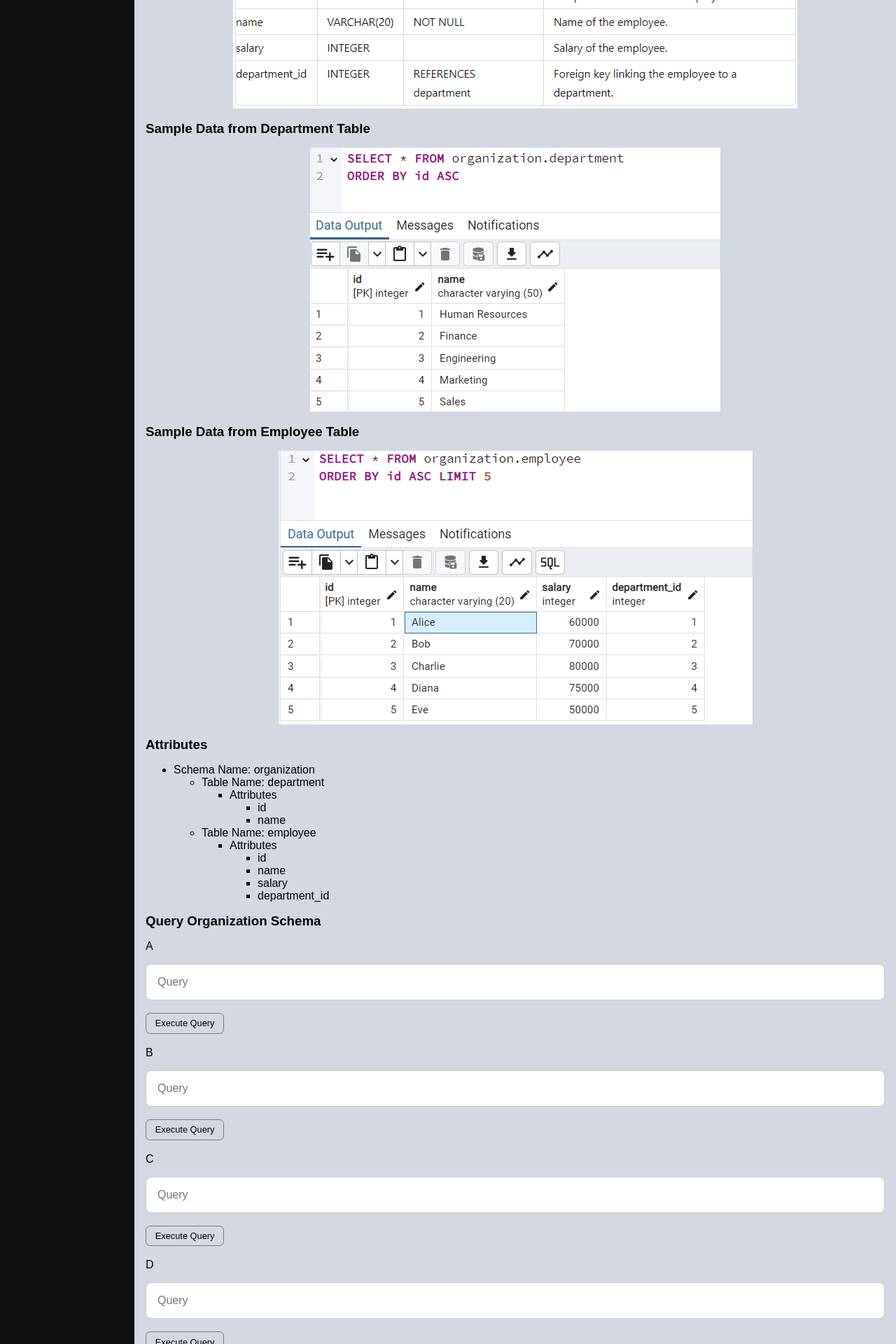
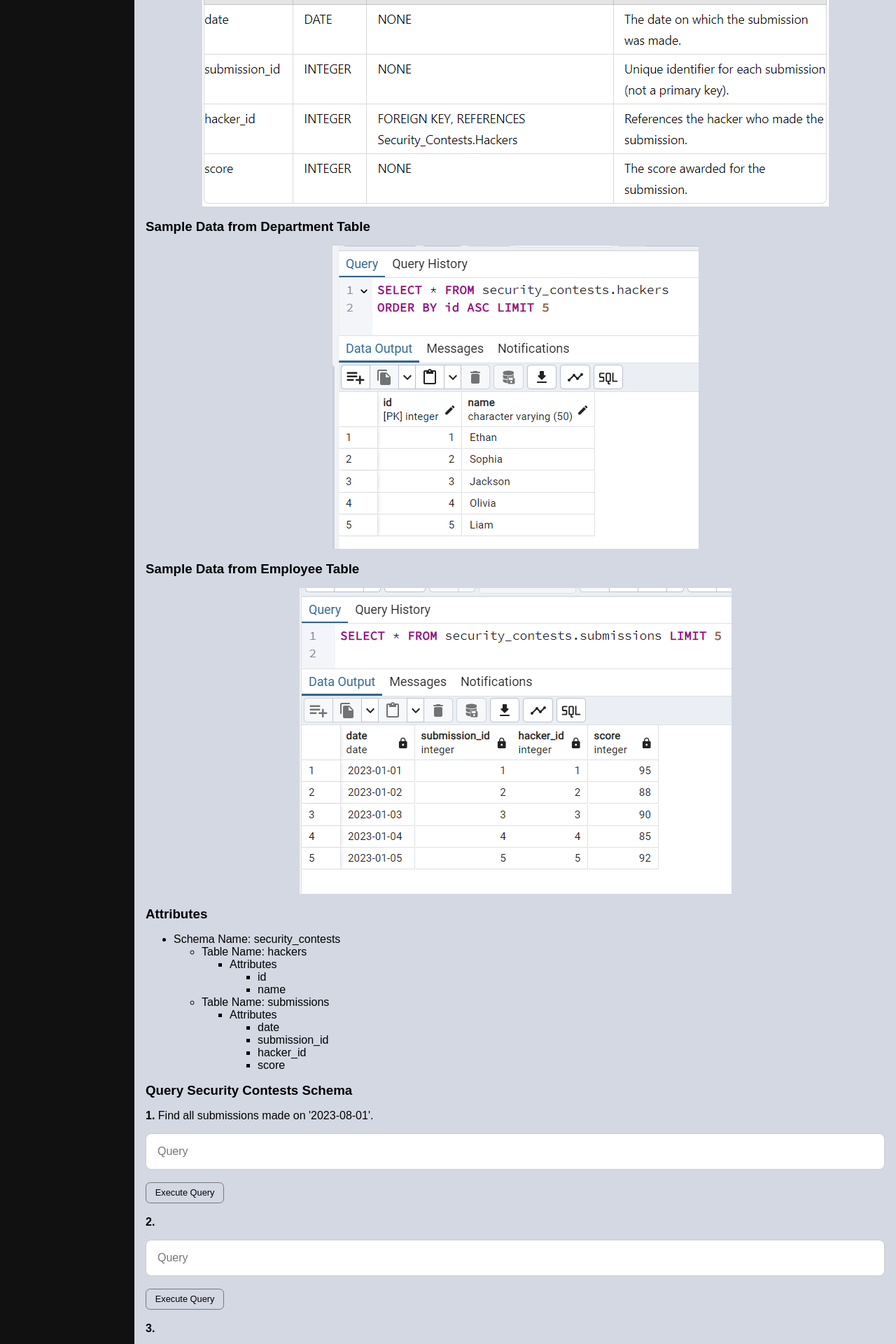
Before and after one commit to Maha-Muthu/query-craft, a Flask app: page /practice-query-three in a window 1280 px wide. Shown: the part 520-2440 px from the top of the page at 70% size. Run offline with Flask 2, Linux system fonts and the light colour scheme; some libraries are stand-ins or nearby versions.

Commit message:
Updated Ingestion Files and Practice Query 3

```diff
--- a/ingestion_script_files/Security_Contests_Ingestion.sql
+++ b/ingestion_script_files/Security_Contests_Ingestion.sql
@@ -2,11 +2,11 @@ CREATE SCHEMA Security_Contests;
 
 CREATE TABLE Security_Contests.Hackers (
     id INTEGER PRIMARY KEY,
-    nam VARCHAR(50)
+    name VARCHAR(50)
 );
 
 CREATE TABLE Security_Contests.Submissions (
-    date DATE,
+    date VARCHAR(20),
     submission_id INTEGER,
     hacker_id INTEGER REFERENCES Security_Contests.Hackers,
     score INTEGER
--- a/templates/practice-query-three.html
+++ b/templates/practice-query-three.html
@@ -32,22 +32,22 @@
             <h2>Security Contests Schema</h2>
             <p>The schema "Security_Contests" consists of two tables: "Hackers" and "Submissions." The "Hackers" table holds unique identifiers and names of hackers. The "Submissions" table records the details of submissions made by hackers, including the submission date, a reference to the hacker who made the submission, and the score awarded. The schema establishes a relationship between hackers and their submissions through a foreign key.</p>
             <h3>The Description of the tables:</h3>
-            <img src="{{ url_for('static', filename='images/organizationSchema.png') }}"
-                alt="Periodic Table Table Description" class="responsive-image">
+            <img src="{{ url_for('static', filename='images/contestsSchema.png') }}"
+                alt="Security Contests Tables" class="responsive-image">
             <br>
             <h3>Sample Data from Department Table</h3>
-            <img src="{{ url_for('static', filename='images/departmentTable.png') }}"
-                alt="Organization Schema Department Table" class="responsive-image">
+            <img src="{{ url_for('static', filename='images/hackersTable.png') }}"
+                alt="Security Contests Schema Hackers Table" class="responsive-image">
             <br>
             <h3>Sample Data from Employee Table</h3>
-            <img src="{{ url_for('static', filename='images/employeeTable.png') }}"
-                alt="Organization Table Employee Table" class="responsive-image">
+            <img src="{{ url_for('static', filename='images/contestsTable.png') }}"
+                alt="Security Contests Schema Contests Table" class="responsive-image">
             <br>
             <h3>Attributes</h3>
             <ul>
-                <li>Schema Name: organization</li>
+                <li>Schema Name: security_contests</li>
                 <ul>
-                    <li>Table Name: department</li>
+                    <li>Table Name: hackers</li>
                     <ul>
                         <li>Attributes</li>
                         <ul>
@@ -55,20 +55,20 @@
                             <li>name</li>
                         </ul>
                     </ul>
-                    <li>Table Name: employee</li>
+                    <li>Table Name: submissions</li>
                     <ul>
                         <li>Attributes</li>
                         <ul>
-                            <li>id</li>
-                            <li>name</li>
-                            <li>salary</li>
-                            <li>department_id</li>
+                            <li>date</li>
+                            <li>submission_id</li>
+                            <li>hacker_id</li>
+                            <li>score</li>
                         </ul>
                     </ul>
                 </ul>
             </ul>
-            <h3>Query Organization Schema</h3>
-            <p>A</p>
+            <h3>Query Security Contests Schema</h3>
+            <p><b>1. </b>Find all submissions made on '2023-08-01'.</p>
             <form class="queryForm">
                 <input type="text" class="query" placeholder="Query" required>
                 <br><br>
@@ -76,7 +76,7 @@
                 <div class="alert-container"></div>
             </form>
             <br>
-            <p>B</p>
+            <p><b>2. </b></p>
             <form class="queryForm">
                 <input type="text" class="query" placeholder="Query" required>
                 <br><br>
@@ -84,7 +84,7 @@
                 <div class="alert-container"></div>
             </form>
             <br>
-            <p>C</p>
+            <p><b>3. </b></p>
             <form class="queryForm">
                 <input type="text" class="query" placeholder="Query" required>
                 <br><br>
@@ -92,7 +92,7 @@
                 <div class="alert-container"></div>
             </form>
             <br>
-            <p>D</p>
+            <p><b>4. </b></p>
             <form class="queryForm">
                 <input type="text" class="query" placeholder="Query" required>
                 <br><br>
@@ -100,7 +100,7 @@
                 <div class="alert-container"></div>
             </form>
             <br>
-            <p>E</p>
+            <p><b>5. </b></p>
             <form class="queryForm">
                 <input type="text" class="query" placeholder="Query" required>
                 <br><br>
@@ -108,10 +108,19 @@
                 <div class="alert-container"></div>
             </form>
             <br>
-            <button class="collapsible">Query Organization Schema</button>
+            <button class="collapsible">Security Contests</button>
             <div class="content">
                 <br>
-                <h3>a</h3>
+                <h3><b>1. </b>Find all submissions made on '2023-08-01'.</h3>
+                <p><b>Expected Results: </b></p>
+                <div style="overflow-x: auto; overflow-y: auto;">
+
+                </div>
+                <p><b>Query: </b>
+                </p>
+                <p><b>Explanation: </b></p>
+                <br>
+                <h3><b>2. </b></h3>
                 <p><b>Expected Results: </b></p>
                 <div style="overflow-x: auto; overflow-y: auto;">
                     <table>
@@ -122,7 +131,17 @@
                 </p>
                 <p><b>Explanation: </b></p>
                 <br>
-                <h3>b</h3>
+                <h3><b>3. </b></h3>
+                <p><b>Expected Results: </b></p>
+                <div style="overflow-x: auto; overflow-y: auto;">
+                    <table>
+
+                    </table>
+                </div>
+                <p><b>Query: </b>
+                </p>
+                <p><b>Explanation: </b></p>
+                <h3><b>4. </b></h3>
                 <p><b>Expected Results: </b></p>
                 <div style="overflow-x: auto; overflow-y: auto;">
                     <table>
@@ -133,28 +152,7 @@
                 </p>
                 <p><b>Explanation: </b></p>
                 <br>
-                <h3>c</h3>
-                <p><b>Expected Results: </b></p>
-                <div style="overflow-x: auto; overflow-y: auto;">
-                    <table>
-
-                    </table>
-                </div>
-                <p><b>Query: </b>
-                </p>
-                <p><b>Explanation: </b></p>
-                <h3>d</h3>
-                <p><b>Expected Results: </b></p>
-                <div style="overflow-x: auto; overflow-y: auto;">
-                    <table>
-
-                    </table>
-                </div>
-                <p><b>Query: </b>
-                </p>
-                <p><b>Explanation: </b></p>
-                <br>
-                <h3>e</h3>
+                <h3><b>5. </b></h3>
                 <p><b>Expected Results: </b></p>
                 <div style="overflow-x: auto; overflow-y: auto;">
                     <table>
```
Also changed, not shown: ingestion_script_files/Periodic_Table_Ingestion.sql (+5 -5 lines), templates/practice-query-one.html (+13 -13 lines), static/images/contestsTable.png (added), static/images/hackersTable.png (added).
